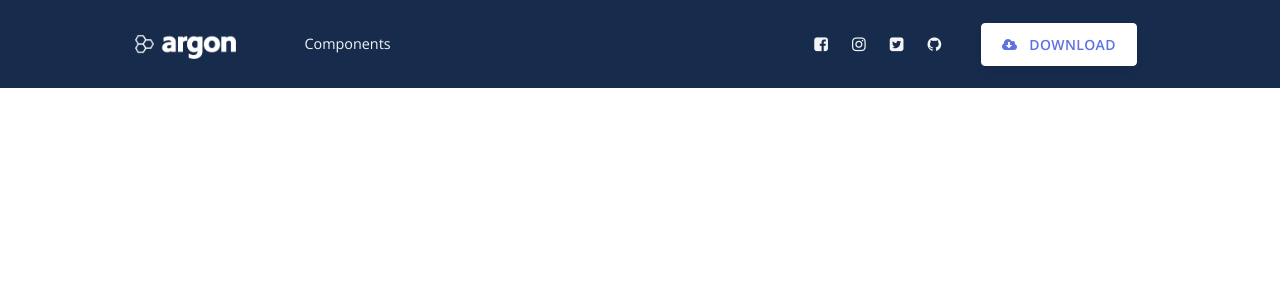
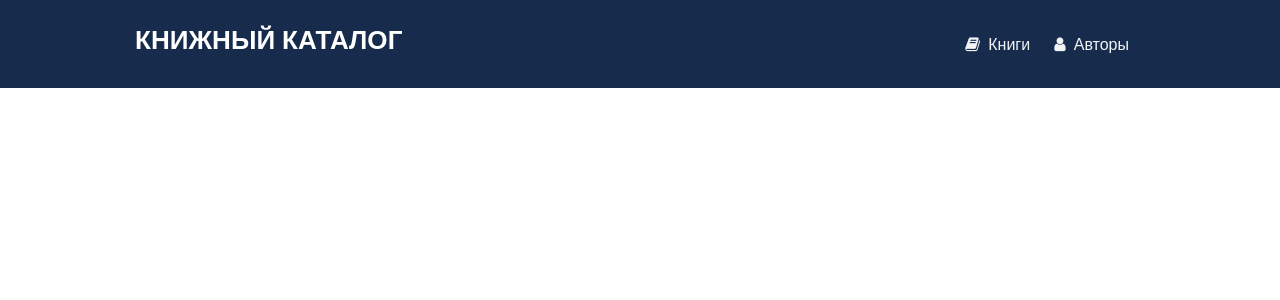
Before and after one commit to BakasaRus/BooksCatalog, a Symfony app: template templates/base.html.twig in a window 1280 px wide. Shown: the top 300 px of the page. Run offline with Twig, Linux system fonts and the light colour scheme; the template is opened without the code that fills it, so the values that code supplies are empty; some libraries are stand-ins or nearby versions.

Commit message:
Implemented showing all books and authors and adding them

```diff
--- a/templates/base.html.twig
+++ b/templates/base.html.twig
@@ -24,8 +24,8 @@
   <header class="header-global">
     <nav id="navbar-main" class="navbar navbar-expand-lg navbar-dark bg-default">
       <div class="container">
-        <a class="navbar-brand mr-lg-5" href="../index.html">
-          <img src="/assets/img/brand/white.png">
+        <a class="navbar-brand mr-lg-5" href="/">
+          <h1 class="display-4 text-white">Книжный каталог</h1>
         </a>
         <button class="navbar-toggler" type="button" data-toggle="collapse" data-target="#navbar_global" aria-controls="navbar_global" aria-expanded="false" aria-label="Toggle navigation">
           <span class="navbar-toggler-icon"></span>
@@ -46,76 +46,17 @@
               </div>
             </div>
           </div>
-          <ul class="navbar-nav navbar-nav-hover align-items-lg-center">
-            <li class="nav-item dropdown">
-              <a href="#" class="nav-link" data-toggle="dropdown" href="#" role="button">
-                <i class="ni ni-ui-04 d-lg-none"></i>
-                <span class="nav-link-inner--text">Components</span>
-              </a>
-              <div class="dropdown-menu dropdown-menu-xl">
-                <div class="dropdown-menu-inner">
-                  <a href="https://demos.creative-tim.com/argon-design-system/docs/getting-started/overview.html" class="media d-flex align-items-center">
-                    <div class="icon icon-shape bg-gradient-primary rounded-circle text-white">
-                      <i class="ni ni-spaceship"></i>
-                    </div>
-                    <div class="media-body ml-3">
-                      <h6 class="heading text-primary mb-md-1">Getting started</h6>
-                      <p class="description d-none d-md-inline-block mb-0">Learn how to use Argon compiling Scss, change brand colors and more.</p>
-                    </div>
-                  </a>
-                  <a href="https://demos.creative-tim.com/argon-design-system/docs/foundation/colors.html" class="media d-flex align-items-center">
-                    <div class="icon icon-shape bg-gradient-success rounded-circle text-white">
-                      <i class="ni ni-palette"></i>
-                    </div>
-                    <div class="media-body ml-3">
-                      <h6 class="heading text-primary mb-md-1">Foundation</h6>
-                      <p class="description d-none d-md-inline-block mb-0">Learn more about colors, typography, icons and the grid system we used for Argon.</p>
-                    </div>
-                  </a>
-                  <a href="https://demos.creative-tim.com/argon-design-system/docs/components/alerts.html" class="media d-flex align-items-center">
-                    <div class="icon icon-shape bg-gradient-warning rounded-circle text-white">
-                      <i class="ni ni-ui-04"></i>
-                    </div>
-                    <div class="media-body ml-3">
-                      <h5 class="heading text-warning mb-md-1">Components</h5>
-                      <p class="description d-none d-md-inline-block mb-0">Browse our 50 beautiful handcrafted components offered in the Free version.</p>
-                    </div>
-                  </a>
-                </div>
-              </div>
-            </li>
-          </ul>
           <ul class="navbar-nav align-items-lg-center ml-lg-auto">
             <li class="nav-item">
-              <a class="nav-link nav-link-icon" href="https://www.facebook.com/creativetim" target="_blank" data-toggle="tooltip" title="Like us on Facebook">
-                <i class="fa fa-facebook-square"></i>
-                <span class="nav-link-inner--text d-lg-none">Facebook</span>
+              <a class="nav-link nav-link-icon" href="/book">
+                <i class="fa fa-book"></i>
+                <span class="nav-link-inner--text">Книги</span>
               </a>
             </li>
             <li class="nav-item">
-              <a class="nav-link nav-link-icon" href="https://www.instagram.com/creativetimofficial" target="_blank" data-toggle="tooltip" title="Follow us on Instagram">
-                <i class="fa fa-instagram"></i>
-                <span class="nav-link-inner--text d-lg-none">Instagram</span>
-              </a>
-            </li>
-            <li class="nav-item">
-              <a class="nav-link nav-link-icon" href="https://twitter.com/creativetim" target="_blank" data-toggle="tooltip" title="Follow us on Twitter">
-                <i class="fa fa-twitter-square"></i>
-                <span class="nav-link-inner--text d-lg-none">Twitter</span>
-              </a>
-            </li>
-            <li class="nav-item">
-              <a class="nav-link nav-link-icon" href="https://github.com/creativetimofficial/argon-design-system" target="_blank" data-toggle="tooltip" title="Star us on Github">
-                <i class="fa fa-github"></i>
-                <span class="nav-link-inner--text d-lg-none">Github</span>
-              </a>
-            </li>
-            <li class="nav-item d-none d-lg-block ml-lg-4">
-              <a href="https://www.creative-tim.com/product/argon-design-system" target="_blank" class="btn btn-neutral btn-icon">
-                <span class="btn-inner--icon">
-                  <i class="fa fa-cloud-download mr-2"></i>
-                </span>
-                <span class="nav-link-inner--text">Download</span>
+              <a class="nav-link nav-link-icon" href="/author">
+                <i class="fa fa-user"></i>
+                <span class="nav-link-inner--text">Авторы</span>
               </a>
             </li>
           </ul>
```
Also changed, not shown: src/Controller/AuthorController.php (added, +56 -0 lines), src/Controller/BookController.php (added, +63 -0 lines), src/Controller/HomepageController.php (+0 -10 lines), src/Entity/Author.php (+8 -0 lines), templates/author/create.html.twig (added, +13 -0 lines), templates/author/index.html.twig (added, +17 -0 lines), templates/book/create.html.twig (added, +13 -0 lines), templates/book/index.html.twig (added, +24 -0 lines), templates/homepage/book.html.twig (deleted, +0 -9 lines).
